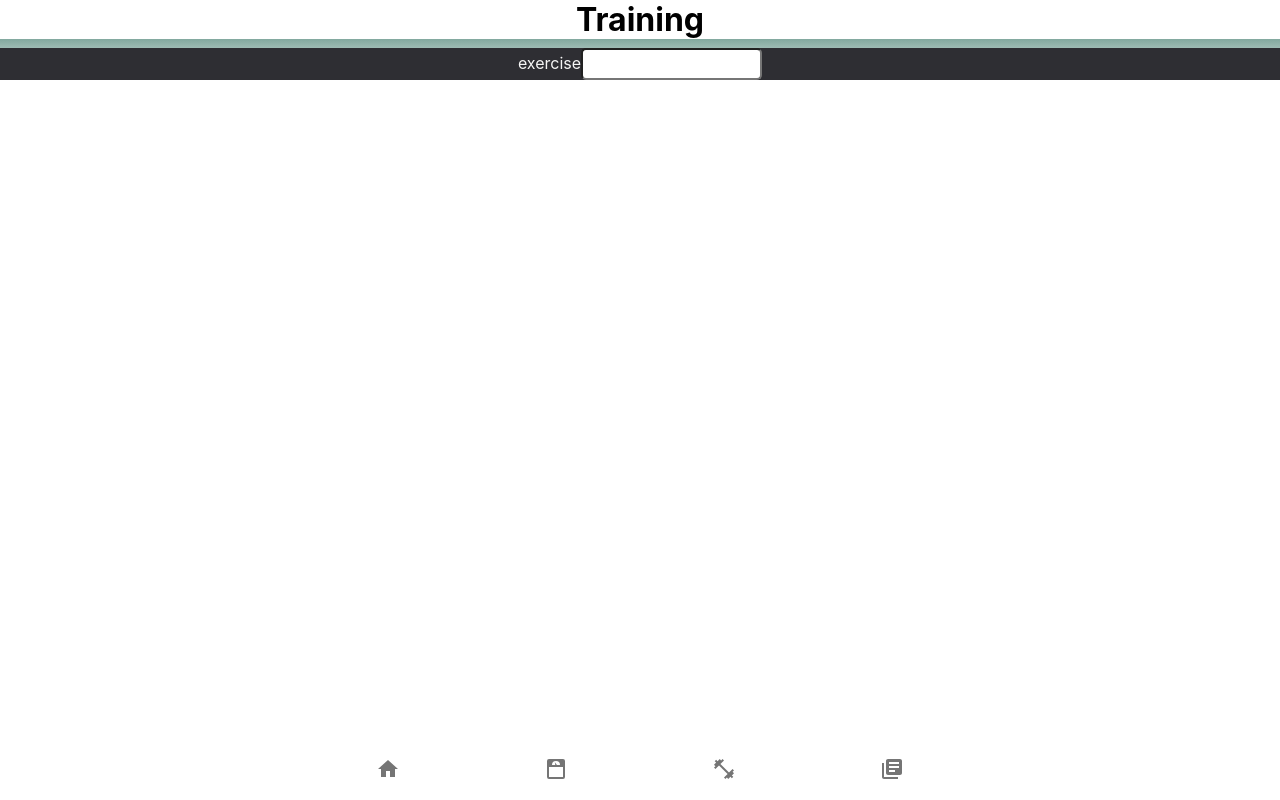
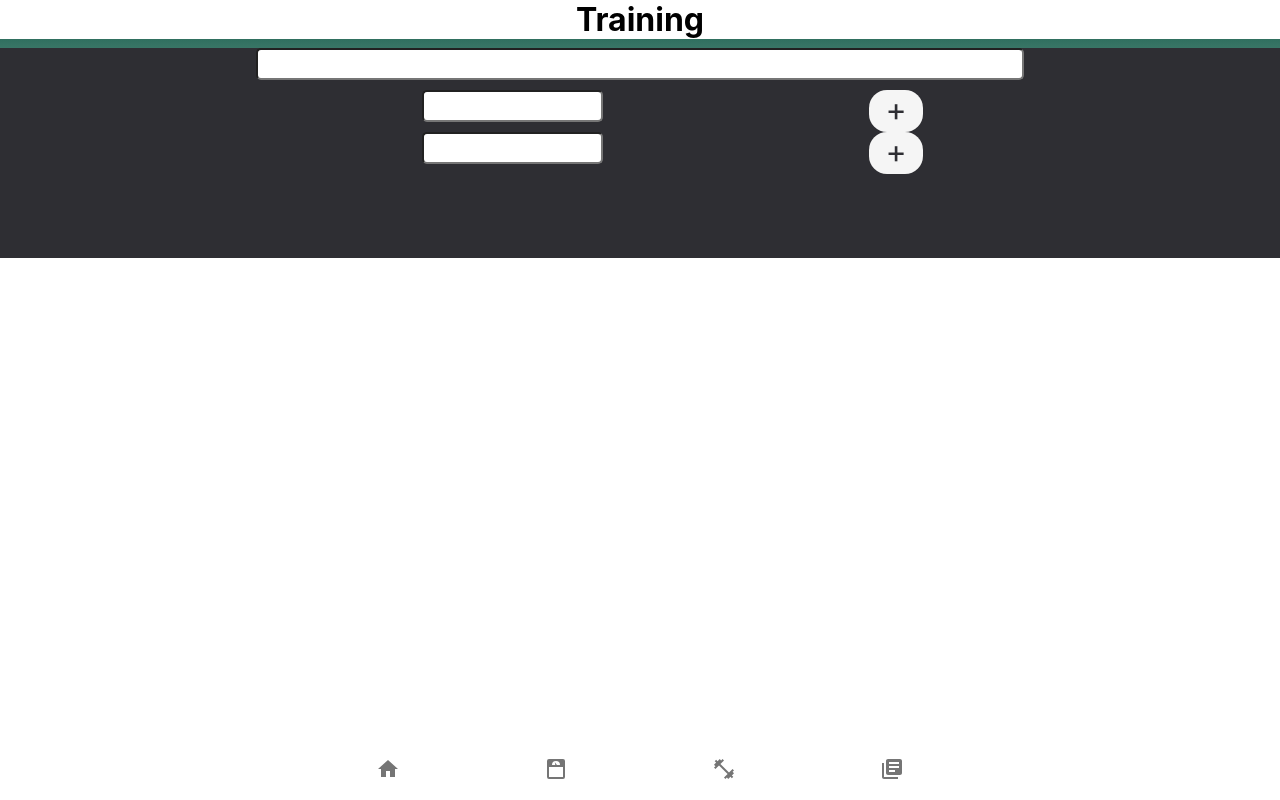
Before and after one commit to AlexJanow/WeightMate, a React (Create React App) app: page /training in a window 1280 px wide. Built offline with nearby package versions, Linux system fonts and the light colour scheme.

Commit message:
add styling of form

```diff
--- a/src/pages/Training.css
+++ b/src/pages/Training.css
@@ -1,6 +1,10 @@
 .training__exercise-form {
   background-color: #2e2e33;
   color: whitesmoke;
+  display: grid;
+  grid-template-columns: 1fr 1fr 1fr 1fr 1fr;
+  grid-template-rows: 1fr 1fr 1fr 1fr 1fr;
+  justify-items: center;
 }
 
 .training__exercise-form input,
@@ -8,3 +12,56 @@ textarea {
   border-radius: 5px;
   height: 2rem;
 }
+.training__exercise-input {
+  grid-column-start: 2;
+  grid-column-end: 5;
+  width: 60vw;
+}
+
+.training__weight-input {
+  grid-column-start: 2;
+  grid-column-end: 4;
+  grid-row-start: 2;
+  grid-row-end: 2;
+}
+
+.training__weight-button {
+  all: unset;
+  background-color: whitesmoke;
+  color: #2e2e33;
+  padding-left: 1rem;
+  padding-right: 1rem;
+  padding-bottom: 3px;
+
+  border-radius: 18px;
+  font-size: 2rem;
+
+  grid-column-start: 4;
+  grid-column-end: 5;
+  grid-row-start: 2;
+  grid-row-end: 2;
+}
+
+.training__repetitions-input {
+  grid-column-start: 2;
+  grid-column-end: 4;
+  grid-row-start: 3;
+  grid-row-end: 3;
+}
+
+.training__repititions-button {
+  all: unset;
+  background-color: whitesmoke;
+  color: #2e2e33;
+  padding-left: 1rem;
+  padding-right: 1rem;
+  padding-bottom: 3px;
+
+  border-radius: 18px;
+  font-size: 2rem;
+
+  grid-column-start: 4;
+  grid-column-end: 5;
+  grid-row-start: 3;
+  grid-row-end: 3;
+}
--- a/src/pages/Training.js
+++ b/src/pages/Training.js
@@ -2,10 +2,31 @@ import "./Training.css";
 export default function Training() {
   return (
     <div className="training__exercise-form">
-      <form>
-        <label htmlFor="exercise">exercise</label>
-        <input type="text" name="exercise" required />
-      </form>
+      {/* <form> */}
+      {/* <label htmlFor="exercise">exercise</label> */}
+      <input
+        className="training__exercise-input"
+        type="text"
+        name="exercise"
+        required
+      />
+      {/* <label htmlFor="weight">weight</label> */}
+      <input
+        className="training__weight-input"
+        type="number"
+        name="weight"
+        required
+      />
+      <button className="training__weight-button">+</button>
+      {/* <label htmlFor="repetitions">repetitions</label> */}
+      <input
+        className="training__repetitions-input"
+        type="number"
+        name="repetitions"
+        required
+      />
+      <button className="training__repititions-button">+</button>
+      {/* </form> */}
     </div>
   );
 }
```
